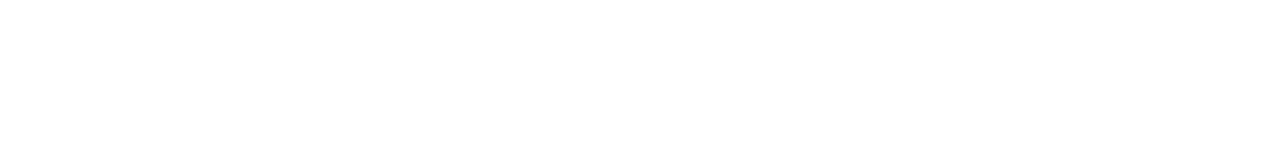
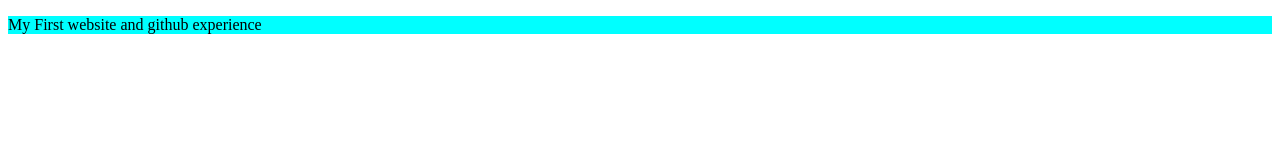
Before and after one commit to mhmridul24/my-first-github-repo, a plain HTML site: page index.html in a window 1280 px wide. Drawn offline with Linux system fonts and the light colour scheme.

Commit message:
added the first blog

```diff
--- a/index.html
+++ b/index.html
@@ -4,8 +4,12 @@
     <meta charset="UTF-8">
     <meta name="viewport" content="width=device-width, initial-scale=1.0">
     <title>My First Github Repo</title>
+   <link rel="stylesheet" href="style.css">
 </head>
 <body>
+    <div>
+        <p>My First website and github experience</p>
+    </div>
 
 </body>
 </html>
--- /dev/null
+++ b/style.css
@@ -0,0 +1,3 @@
+    p{
+            font-size: medium; background-color: aqua;
+        }
```
